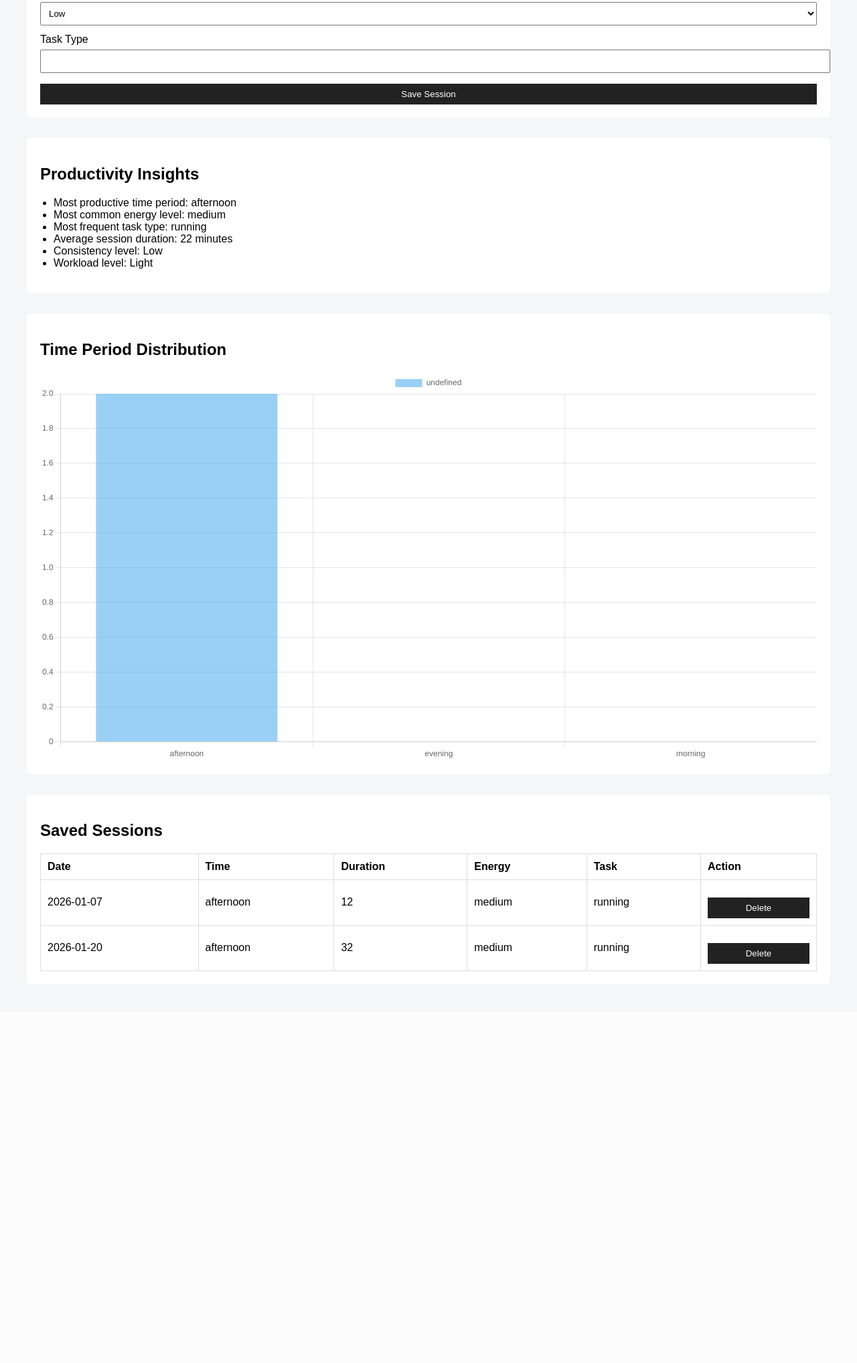
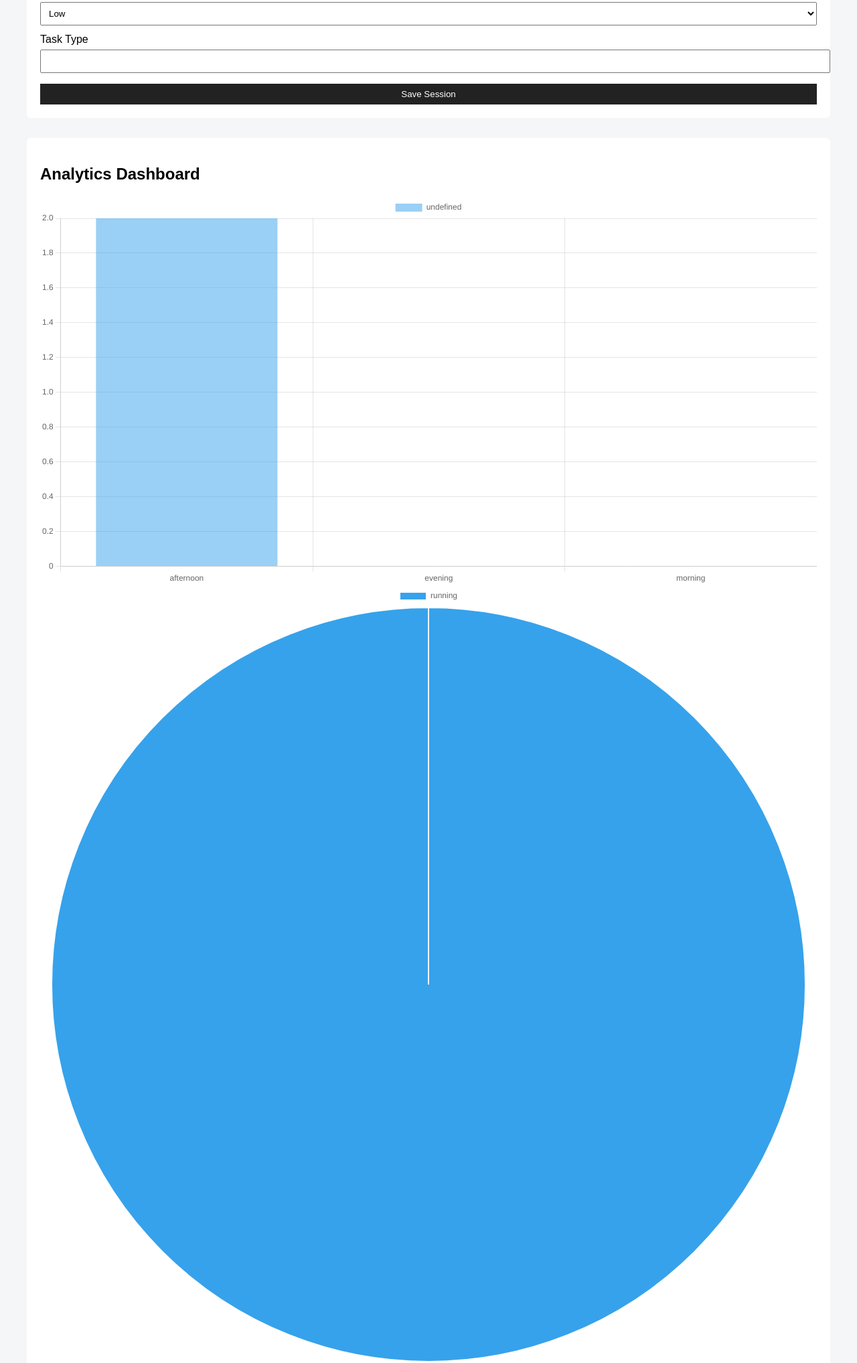
Before and after one commit to baqar08/FocusLens, a Flask app: page / in a window 1280 px wide. Shown: the part 421-2456 px from the top of the page at 67% size. Before the commit the page ends 1871 px from the top, so only its background shows below. Run offline with Flask 3, Linux system fonts and the light colour scheme; data comes from the database, SQL or seed files in the repository.

Commit message:
Add task and energy visualizations to dashboard Extended the analytics dashboard by adding pie and line charts to visualize task distribution

```diff
--- a/app.py
+++ b/app.py
@@ -27,7 +27,7 @@
 def chart_data():
     sessions = fetch_sessions()
     insights = analyze_sessions(sessions)
-    return jsonify(insights["time_distribution"])
+    return jsonify(insights)
 
 @app.route("/delete/<int:session_id>", methods=["POST"])
 def remove_session(session_id):
--- a/static/js/app.js
+++ b/static/js/app.js
@@ -1,14 +1,27 @@
 fetch("/chart-data")
     .then(response => response.json())
     .then(data => {
-        const ctx = document.getElementById("timeChart").getContext("2d")
-        new Chart(ctx, {
+        new Chart(document.getElementById("timeChart"), {
             type: "bar",
             data: {
-                labels: Object.keys(data),
-                datasets: [{
-                    data: Object.values(data)
-                }]
+                labels: Object.keys(data.time_distribution),
+                datasets: [{ data: Object.values(data.time_distribution) }]
+            }
+        })
+
+        new Chart(document.getElementById("taskChart"), {
+            type: "pie",
+            data: {
+                labels: Object.keys(data.task_distribution),
+                datasets: [{ data: Object.values(data.task_distribution) }]
+            }
+        })
+
+        new Chart(document.getElementById("energyChart"), {
+            type: "line",
+            data: {
+                labels: data.energy_trend.map((_, i) => i + 1),
+                datasets: [{ data: data.energy_trend }]
             }
         })
     })
--- a/templates/index.html
+++ b/templates/index.html
@@ -40,23 +40,11 @@
         </form>
     </div>
 
-    {% if insights %}
     <div class="section">
-        <h2>Productivity Insights</h2>
-        <ul>
-            <li>Most productive time period: {{ insights.most_productive_time }}</li>
-            <li>Most common energy level: {{ insights.most_common_energy }}</li>
-            <li>Most frequent task type: {{ insights.most_common_task }}</li>
-            <li>Average session duration: {{ insights.average_duration }} minutes</li>
-            <li>Consistency level: {{ insights.consistency_level }}</li>
-            <li>Workload level: {{ insights.workload_level }}</li>
-        </ul>
-    </div>
-    {% endif %}
-
-    <div class="section">
-        <h2>Time Period Distribution</h2>
+        <h2>Analytics Dashboard</h2>
         <canvas id="timeChart"></canvas>
+        <canvas id="taskChart"></canvas>
+        <canvas id="energyChart"></canvas>
     </div>
 
     <div class="section">
--- a/utils/analysis.py
+++ b/utils/analysis.py
@@ -3,8 +3,9 @@
         return {}
 
     time_counts = {"morning": 0, "afternoon": 0, "evening": 0}
-    energy_counts = {}
+    energy_trend = []
     task_counts = {}
+    energy_map = {"low": 1, "medium": 2, "high": 3}
     total_duration = 0
 
     for session in sessions:
@@ -14,8 +15,8 @@
         task = session[5]
 
         time_counts[time_period] += 1
-        energy_counts[energy] = energy_counts.get(energy, 0) + 1
         task_counts[task] = task_counts.get(task, 0) + 1
+        energy_trend.append(energy_map.get(energy, 0))
         total_duration += duration
 
     session_count = len(sessions)
@@ -36,11 +37,10 @@
         workload = "Light"
 
     return {
-        "most_productive_time": max(time_counts, key=time_counts.get),
-        "most_common_energy": max(energy_counts, key=energy_counts.get),
-        "most_common_task": max(task_counts, key=task_counts.get),
+        "time_distribution": time_counts,
+        "task_distribution": task_counts,
+        "energy_trend": energy_trend,
         "average_duration": average_duration,
         "consistency_level": consistency,
-        "workload_level": workload,
-        "time_distribution": time_counts
+        "workload_level": workload
     }
```
